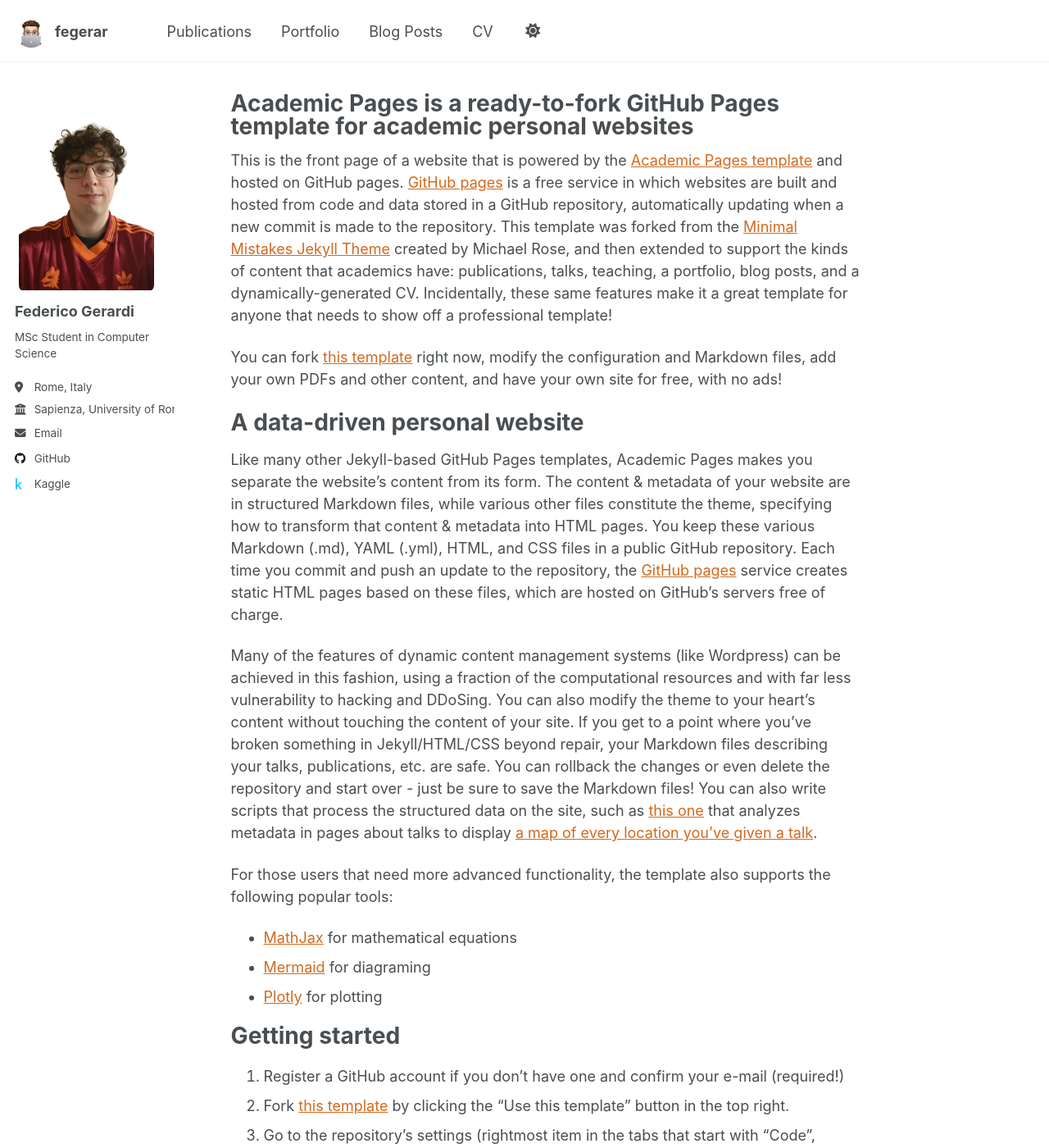
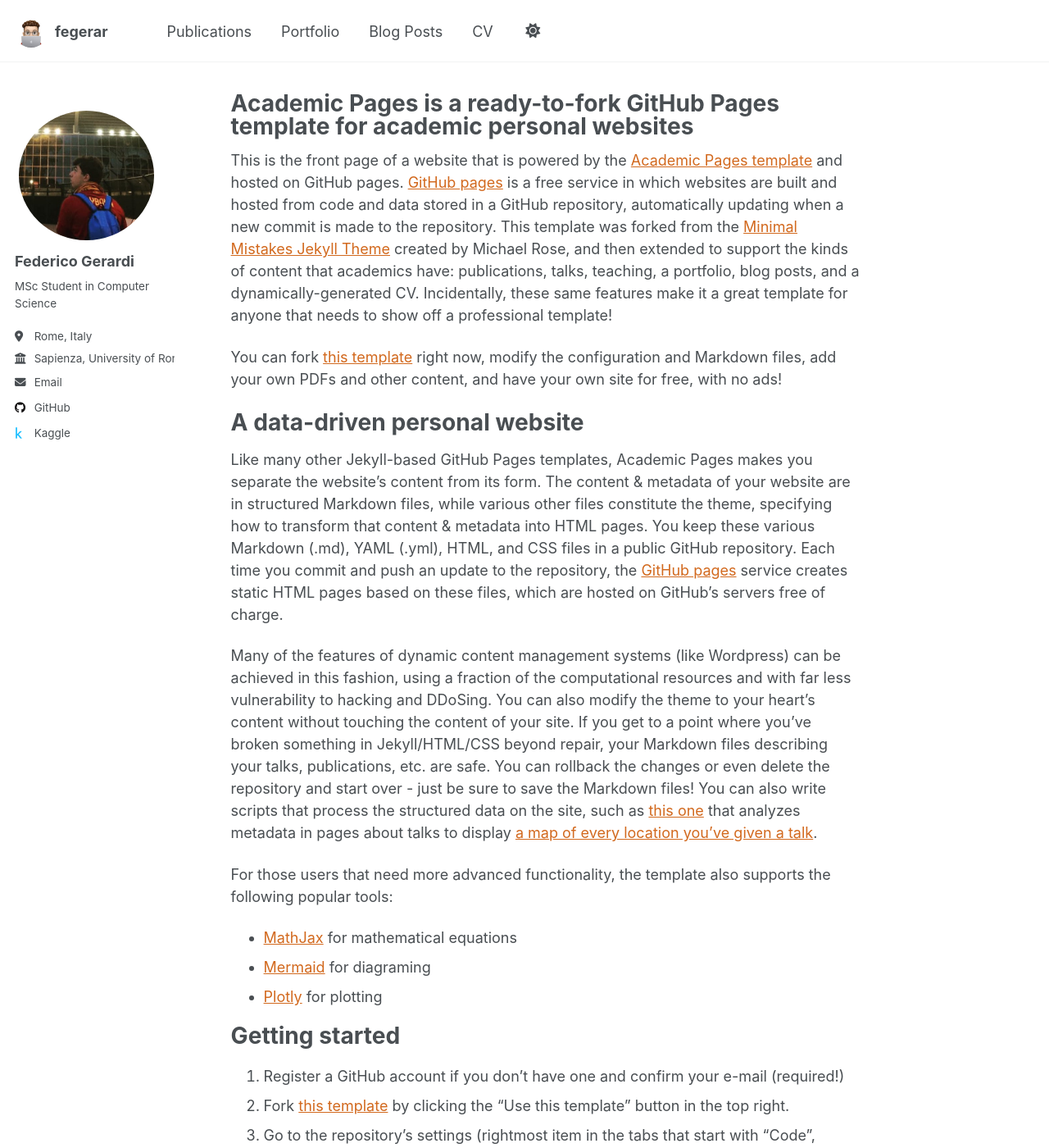
Before and after one commit to fegerar/fegerar.github.io, a Jekyll site: the page built from _pages/about.md, in a window 1280 px wide and 1400 px high. Shown: the whole window at 82% size. Built offline with Jekyll 4.4.1, drawn with Linux system fonts in a browser that asks for light colours; a script that is not in the unit is left out.

Commit message:
Update author profile image and CV link; replace PNG with JPG format

```diff
--- a/_config.yml
+++ b/_config.yml
@@ -23,7 +23,7 @@
 #               Additional customization can be done by editing /_includes/author-profile.html
 author:
   # Biographic information
-  avatar           : "profile.png"
+  avatar           : "profile.jpg"
   name             : "Federico Gerardi"
   pronouns         : # example: "she/her"
   bio              : "MSc Student in Computer Science"
--- a/_data/navigation.yml
+++ b/_data/navigation.yml
@@ -24,7 +24,7 @@
     url: /year-archive/
 
   - title: "CV"
-    url: /cv/
+    url: /files/Curriculum_Vitae_Federico_Gerardi.pdf
 
   # - title: "CV"
   #   url: /cv-json/
--- a/_sass/layout/_sidebar.scss
+++ b/_sass/layout/_sidebar.scss
@@ -95,7 +95,7 @@
 
   img {
     max-width: 175px;
-    border-radius: 5%;
+    border-radius: 50%;
 
     @include breakpoint($large) {
       padding: 5px;
```
Also changed, not shown: images/profile.jpg (added), images/profile.png (deleted), 1 other file.
